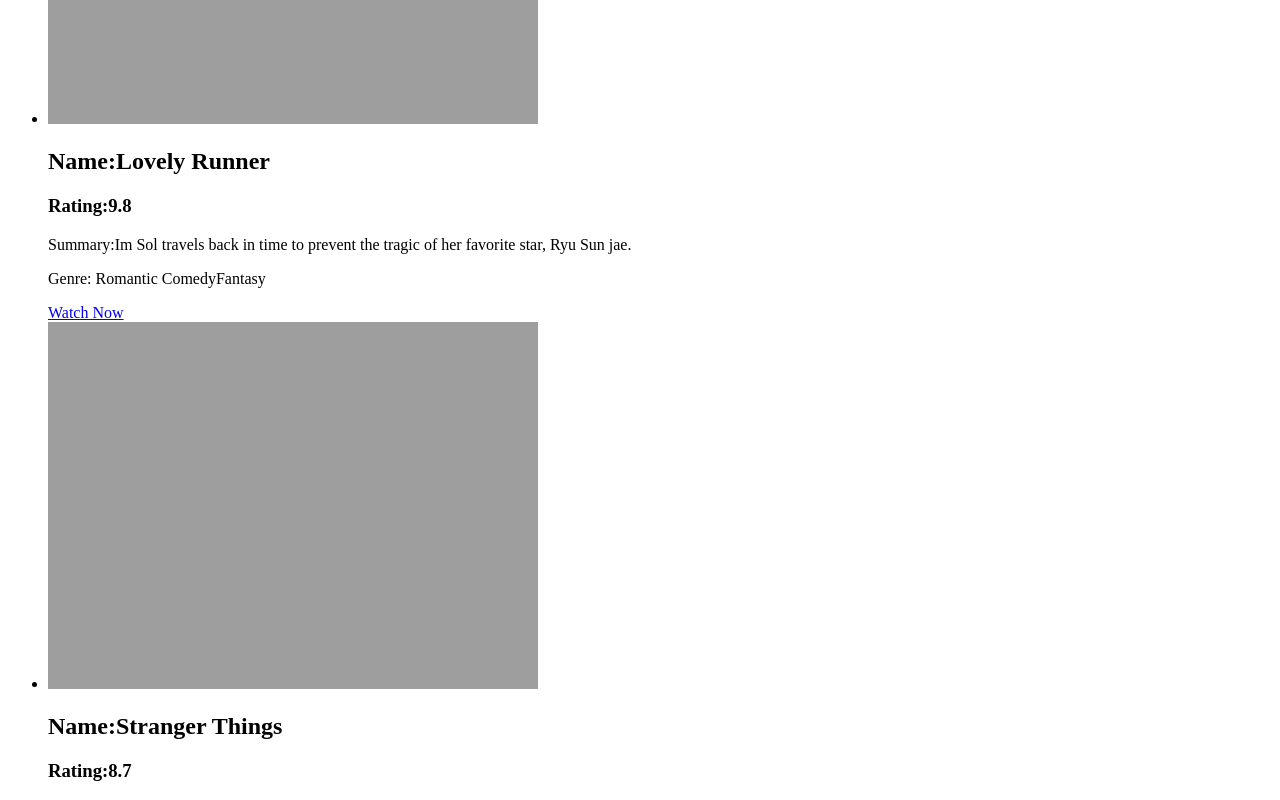
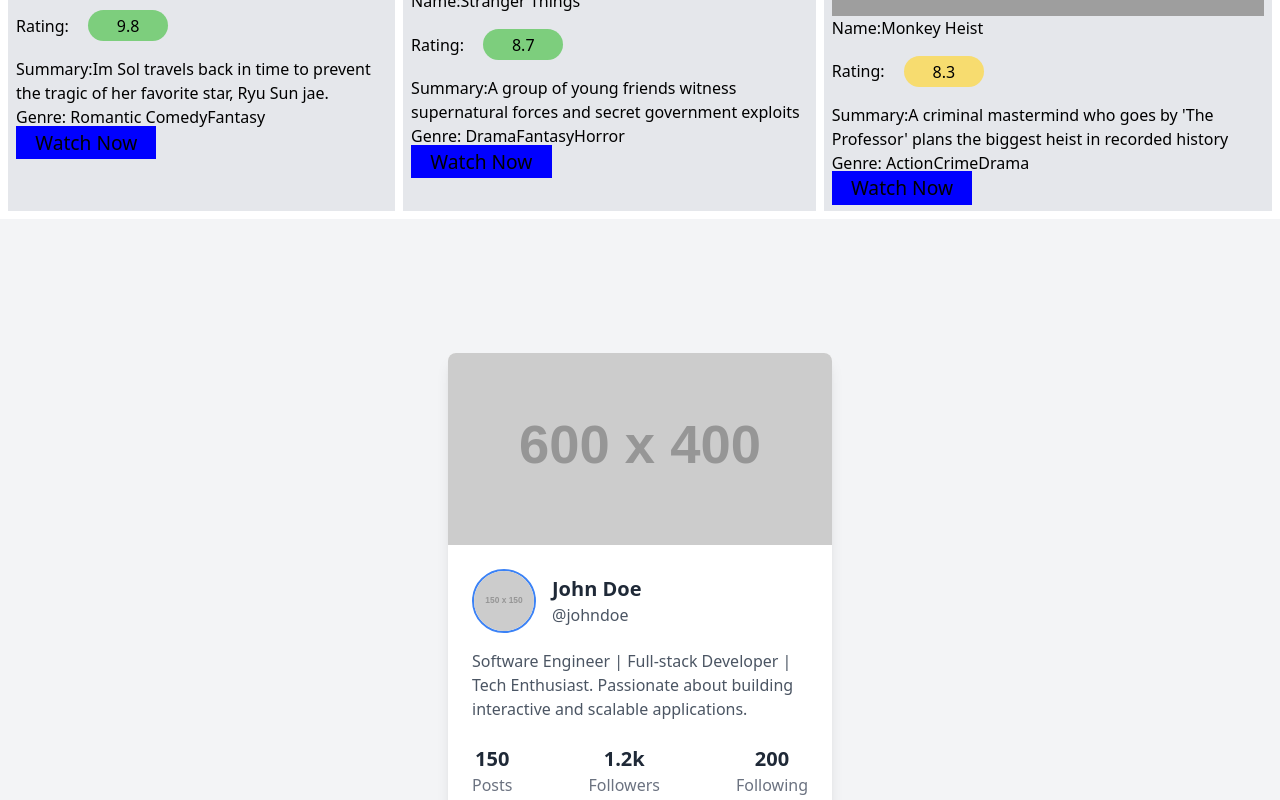
Before and after one commit to bijoymandal/react-v19, a React (Vite) app: page / in a window 1280 px wide. Shown: the part 420-1220 px from the top of the page. Built offline with nearby package versions, Linux system fonts and the light colour scheme.

Commit message:
import style sheet how to use project in global

```diff
--- a/src/App.jsx
+++ b/src/App.jsx
@@ -9,7 +9,7 @@
         This is used React Js and Javascript Projects
         {/* React Component  */}
         <NetflixCode/>
-        <Pratices/>
+        <Pratices />
         <Footer/>
     </>
   )
--- a/src/components/NetflixSeries.jsx
+++ b/src/components/NetflixSeries.jsx
@@ -1,8 +1,9 @@
 import seriesData from "../api/seriesData.json";
+import { ProfileCard } from "./Profile";
 import { SeriesCard } from "./SeriesCard";
 
 export const NetflixCode = () => {
-    const course = "Developent course";
+    const course = "Development course";
     const userName=()=>{
       const name = "UserName";
       return name;
@@ -13,16 +14,18 @@
         <h1>This Is Web {course} {1+2+3}</h1>
         <p>This course fallowed by a {userName()} </p> {/*use function dynamic*/}
         <button>{age >=18 ? 'Watch now':'Available' }</button>
-        <ul>
+        <ul className="flex flex-row gap-2 p-2">
             {
 
                 seriesData.map((curElem)=>(
-                  <SeriesCard key={curElem.id} curElem={curElem}/>)
+                  <SeriesCard key={curElem.id} curElem={curElem}></SeriesCard>)
                 )}
         </ul>
+        <ProfileCard></ProfileCard>
       </>
     );
   };
+
 
   const Footer = ()=>{
     return(<>
--- /dev/null
+++ b/src/components/Profile.jsx
@@ -0,0 +1,52 @@
+
+export const ProfileCard = () => {
+    return (
+        <>
+            <div className="flex items-center justify-center min-h-screen bg-gray-100">
+                <div className="max-w-sm rounded-lg shadow-lg bg-white overflow-hidden">
+                    {/* Profile Image */}
+                    <img className="w-full h-48 object-cover" src="https://via.placeholder.com/600x400" alt="Profile Image" />
+
+                    {/* {<!-- Profile Details -->} */}
+                    <div className="p-6">
+                        <div className="flex items-center">
+                            <img className="w-16 h-16 rounded-full border-2 border-blue-500" src="https://via.placeholder.com/150" alt="Avatar" />
+                            <div className="ml-4">
+                                <h2 className="text-xl font-semibold text-gray-800">John Doe</h2>
+                                <p className="text-gray-600">@johndoe</p>
+                            </div>
+                        </div>
+
+                    {/* {<!-- Bio -->} */}
+                    <p className="mt-4 text-gray-600">
+                        Software Engineer | Full-stack Developer | Tech Enthusiast. Passionate about building interactive and scalable applications.
+                    </p>
+
+                    {/* {<!-- Stats -->} */}
+                    <div className="mt-6 flex justify-between text-center">
+                        <div>
+                            <p className="text-gray-800 text-xl font-bold">150</p>
+                            <p className="text-gray-500">Posts</p>
+                        </div>
+                        <div>
+                            <p className="text-gray-800 text-xl font-bold">1.2k</p>
+                            <p className="text-gray-500">Followers</p>
+                        </div>
+                        <div>
+                            <p className="text-gray-800 text-xl font-bold">200</p>
+                            <p className="text-gray-500">Following</p>
+                        </div>
+                    </div>
+
+                    {/* {<!-- Follow Button -->} */}
+                    <div className="mt-6">
+                        <button className="w-full py-2 px-4 bg-blue-500 text-white rounded-lg hover:bg-blue-600 transition duration-300">
+                        Follow
+                        </button>
+                    </div>
+                    </div>
+                </div>
+            </div>
+        </>
+    );
+};
--- a/src/components/SeriesCard.jsx
+++ b/src/components/SeriesCard.jsx
@@ -1,19 +1,38 @@
+
+
 export const SeriesCard = ({curElem}) => {
     // console.log(curElem);
     {/*props data using data fetch and reusable */}
 
     {/* destructing of props data */}
     const {img_url,name,rating,description,match_url,generic} = curElem;
+
+    const btnStyle= {
+        padding:"0.2rem 1.2rem",
+        border:"none",
+        fontSize:"1.2rem",
+        color:"#000000",
+        textDecoration:"none",
+        backgroundColor:"blue",
+        marginTop:"2px"
+    }
+
+
+
     return (
-        <li>
+        <li className="bg-gray-200 p-2">
             <div>
-                <img src={img_url} alt={name} width="40%" height="40%" />
+                <img src={img_url} alt={name} width="100%" height="40%" />
             </div>
             <h2>Name:{name}</h2>
-            <h3>Rating:{rating}</h3>
+            <h3 style={{ margin:"1.2rem 0" }}>Rating:
+
+                <span className={`rating ${rating>=8.5 ? 'super_hit':'average'}`}>{rating }</span>
+
+            </h3>
             <p>Summary:{description}</p>
             <p>Genre: {generic}</p>
-            <a href={match_url} target="_blank">Watch Now</a>
+            <a href={match_url} style={btnStyle} target="_blank" className="mt-3">Watch Now</a>
             {/* <button>Watch Now</button> */}
         </li>
     );
--- a/src/index.css
+++ b/src/index.css
@@ -0,0 +1,29 @@
+.card-content {
+  padding: 3.2rem 1.2rem;
+  display: flex;
+  flex-direction: column;
+  gap: 1.2rem;
+}
+
+.card-heading {
+  margin: 3.2rem;
+}
+
+.super_hit {
+  background-color: #7dce7d;
+}
+
+.average {
+  background-color: #f7dc6f;
+}
+
+.rating {
+  padding: 0.3rem 1.8rem;
+  color: #000;
+  margin-left: 1.2rem;
+  border-radius: 100rem;
+  -webkit-border-radius: 100rem;
+  -moz-border-radius: 100rem;
+  -ms-border-radius: 100rem;
+  -o-border-radius: 100rem;
+}
--- a/src/main.jsx
+++ b/src/main.jsx
@@ -1,6 +1,8 @@
 import { StrictMode } from 'react'
 import { createRoot } from 'react-dom/client'
 import App from './App.jsx'
+import './index.css';
+import './App.css';
 
 createRoot(document.getElementById('root')).render(
   <StrictMode>
```
